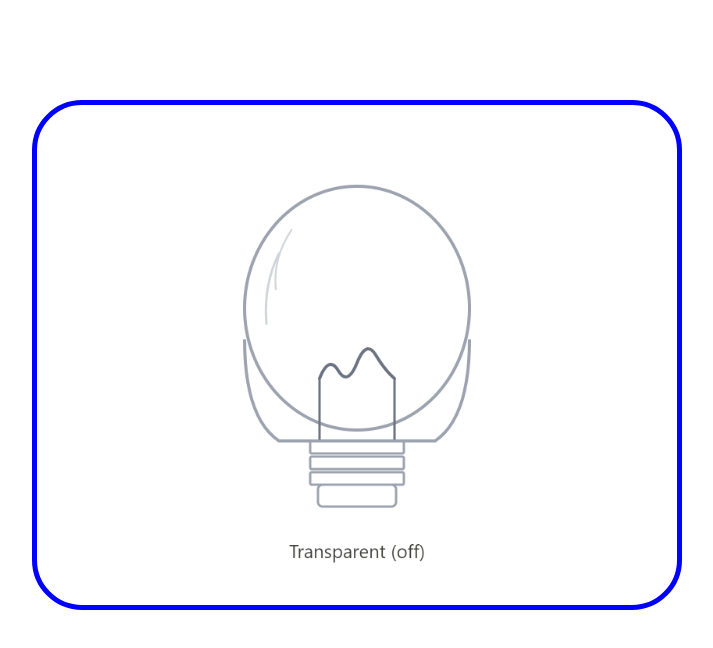
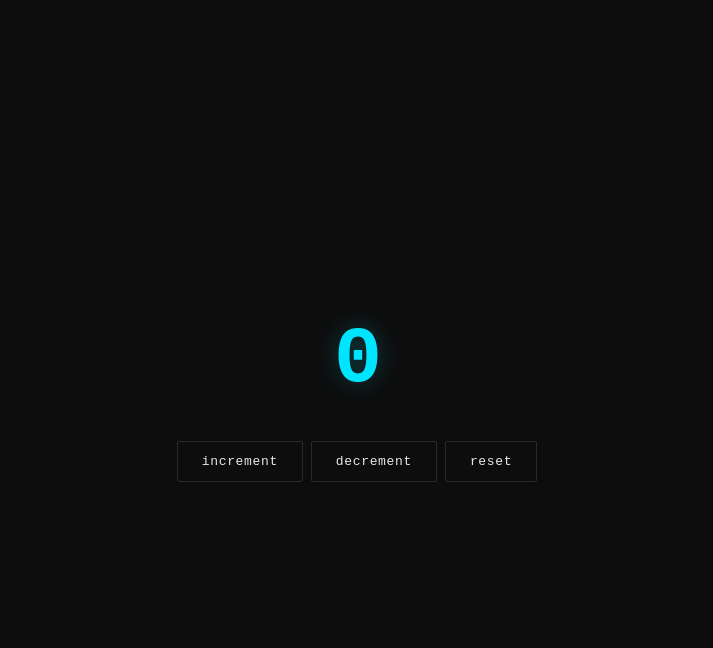
Before and after one commit to mrmaneditor000820-ui/Redux_Tool_Kit_with-_react, a React (Create React App) app: page / in a window 1280 px wide. Shown: the top 648 px of the page, without its empty margins (283-996 px from the left). Built offline with nearby package versions, Linux system fonts and the light colour scheme.

Commit message:
some changes

```diff
--- a/src/App.jsx
+++ b/src/App.jsx
@@ -1,52 +1,80 @@
-// import React from "react"
-// import { useSelector, useDispatch } from "react-redux"
-// import { increment, decrement, reset } from "./counterSlice"
-// import "./App.css"
+import React from "react"
+import { useSelector, useDispatch } from "react-redux"
+import { increment, decrement, reset } from "./counterSlice"
+import "./App.css"
+
+function App() {
+
+const count = useSelector( (state)=> state.counter.count
+)
+
+const dispatch = useDispatch()
+
+
+  return (
+    <>
+    <h1 className="counter-display">{count}</h1>
+
+
+    <button className="btn btn-increment" onClick={()=> dispatch(increment())}>increment</button>
+    <button className="btn btn-decrement" onClick={()=> dispatch(decrement())}>decrement</button>
+    <button className="btn btn-reset" onClick={()=> dispatch(reset())}>reset</button>
+    </>
+  )
+}
+
+export default App
+
+
+
+
+
+
+
+
+
+
+
+
+
+
+
+
+
+
+
+
+
+
+
+
+
+
+
+
+
+
+
+// import React, { useContext } from 'react'
+// import { Themecontext } from './theme/Themeprovider'
+
+// import transparentBulb from './theme/bulb_transparent.png'
+// import glowingBulb from './theme/bulb_glowing.png'
 
 // function App() {
-
-// const count = useSelector( (state)=> state.counter.count
-// )
-
-// const dispatch = useDispatch()
-
-
+//   const { theme, toogletheme } = useContext(Themecontext);
 //   return (
 //     <>
-//     <h1 className="counter-display">{count}</h1>
+//       <div style={{ display: "flex", justifyContent: "center", border: "5px solid blue", width: "50%", height: "500px", borderRadius: "50px", margin: "100px auto" }}>
 
-
-//     <button className="btn btn-increment" onClick={()=> dispatch(increment())}>increment</button>
-//     <button className="btn btn-decrement" onClick={()=> dispatch(decrement())}>decrement</button>
-//     <button className="btn btn-reset" onClick={()=> dispatch(reset())}>reset</button>
+//         <img style={{ width: "50px" }}
+//           src={theme === "light" ? glowingBulb : transparentBulb}
+//           alt="Toggle theme"
+//           onClick={toogletheme}
+//           style={{ cursor: 'pointer' }}></img>
+//       </div>
 //     </>
 //   )
 // }
 
-// export default App
-
-
-
-import React, { useContext } from 'react'
-import { Themecontext } from './theme/Themeprovider'
-
-import transparentBulb from './theme/bulb_transparent.png'
-import glowingBulb from './theme/bulb_glowing.png'
-
-function App() {
-  const { theme, toogletheme } = useContext(Themecontext);
-  return (
-    <>
-      <div style={{ display: "flex", justifyContent: "center", border: "5px solid blue", width: "50%", height: "500px", borderRadius: "50px", margin: "100px auto" }}>
-
-        <img style={{ width: "50px" }}
-          src={theme === "light" ? glowingBulb : transparentBulb}
-          alt="Toggle theme"
-          onClick={toogletheme}
-          style={{ cursor: 'pointer' }}></img>
-      </div>
-    </>
-  )
-}
-
-export default App;
+// export default App;
--- a/src/index.js
+++ b/src/index.js
@@ -17,8 +17,3 @@ root.render(
     </Provider>
   </React.StrictMode>
 );
-
-// If you want to start measuring performance in your app, pass a function
-// to log results (for example: reportWebVitals(console.log))
-// or send to an analytics endpoint. Learn more: https://bit.ly/CRA-vitals
-reportWebVitals();
```
